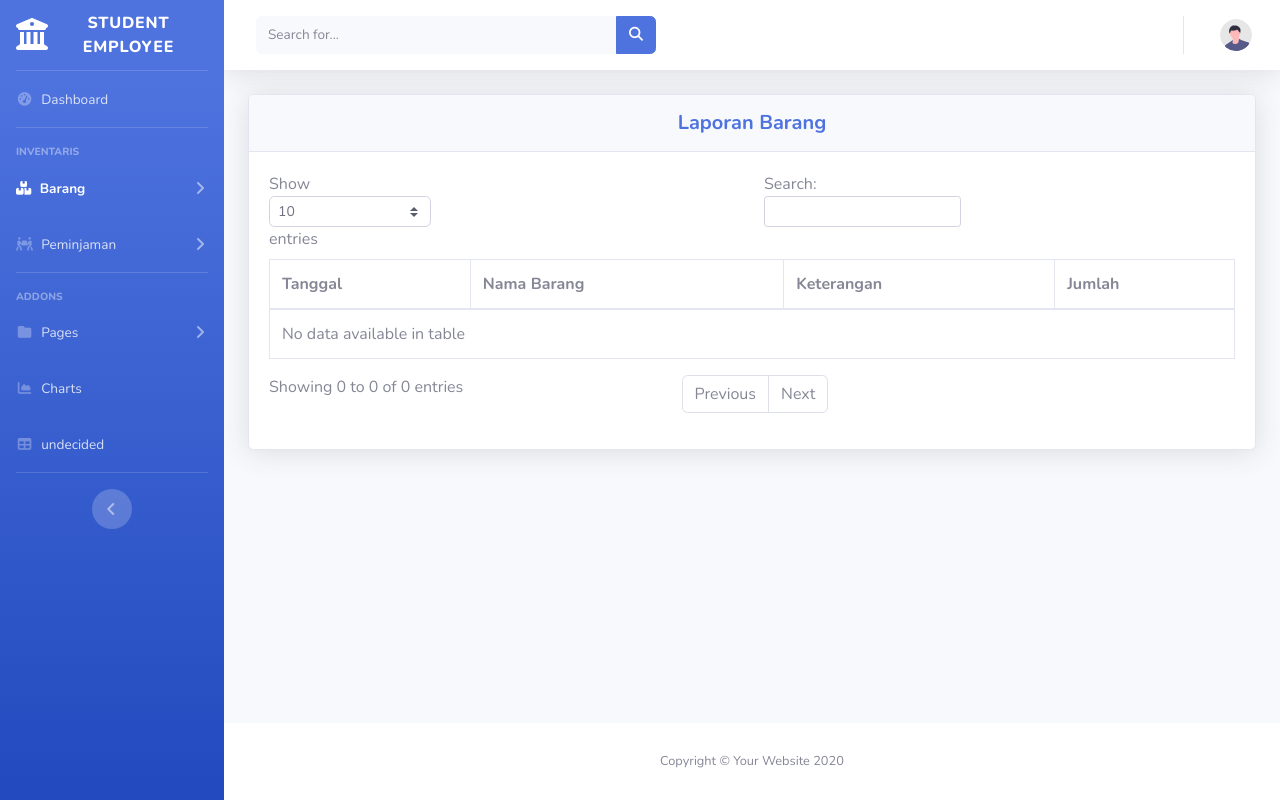
After one commit to fathanh004/inventaris-se, a CodeIgniter 4 app: template app/Views/history_page.php in a window 1280 px wide. The commit adds this page. Run offline with PHP 8.4 and a stand-in for CodeIgniter, Linux system fonts and the light colour scheme; the template is opened without the code that fills it, so the values that code supplies are empty; some libraries are stand-ins or nearby versions.

Commit message:
Add Laporang Barang

```diff
--- a/app/Config/Routes.php
+++ b/app/Config/Routes.php
@@ -39,6 +39,7 @@ $routes->get('/', 'Home::index');
 $routes->post('/login', 'Home::auth');
 $routes->get('/barang', 'CrudController::tampil_barang');
 $routes->get('/tambah', 'CrudController::tambah_barang');
+$routes->get('/laporan', 'CrudController::laporan_barang');
 $routes->post('/tambahaksi', 'CrudController::tambah_aksi');
 $routes->get('/logout', 'Home::logout');
 
--- /dev/null
+++ b/app/Views/history_page.php
@@ -0,0 +1,58 @@
+<?= $this->extend('layout/navbar'); ?>
+
+<?= $this->section('contentMain'); ?>
+
+<!-- Begin Page Content -->
+<div class="container-fluid">
+
+
+
+    <!-- DataTales Example -->
+    <div class="card shadow mb-4">
+        <div class="card-header py-3">
+            <h5 class="m-0 font-weight-bold text-primary text-center">Laporan Barang</h5>
+        </div>
+        <div class="card-body">
+            <div class="table-responsive">
+                <table class="table table-bordered" id="dataTable" width="100%" cellspacing="0">
+                    <thead>
+                        <tr>
+                            <th>Tanggal</th>
+                            <th>Nama Barang</th>
+                            <th>Keterangan</th>
+                            <th>Jumlah</th>
+                        </tr>
+                    </thead>
+                    </tfoot>
+                    <tbody>
+                        <?php
+                        $i = 0;
+                        foreach ($historyArr as $h) :?>
+
+                            <tr>
+                                <td><?= $h['tanggal']; ?></td>
+                                <?php foreach ($barang as $b) : ?>
+                                    <?php if ($h['barang_id'] == $b['barang_id']) : ?>
+                                        <td><?= $b['nama']; ?></td>
+                                    <?php endif; ?>
+                                <?php endforeach; ?>
+                                <td><?= $h['keterangan']; ?></td>
+                                <td><?= $h['jumlah']; ?></td>
+                            </tr>
+                        <?php
+                            $i++;
+                        endforeach; ?>
+                    </tbody>
+                </table>
+            </div>
+        </div>
+    </div>
+
+</div>
+<!-- /.container-fluid -->
+
+</div>
+<!-- End of Main Content -->
+
+
+<?= $this->endSection(); ?>
--- a/app/Views/layout/navbar.php
+++ b/app/Views/layout/navbar.php
@@ -38,24 +38,28 @@
 
             <!-- Nav Item - Pages Collapse Menu -->
             <li class="nav-item active">
-                <a class="nav-link" href="<?php echo site_url('barang') ?>">
-                    <i class="fas fa-fw fa-table"></i>
-                    <span>Tables</span></a>
+                <a class="nav-link collapsed" href="#" data-toggle="collapse" data-target="#collapseBarang" aria-expanded="true" aria-controls="collapseBarang">
+                    <i class="fa-solid fa-boxes-stacked"></i>
+                    <span>Barang</span>
+                </a>
+                <div id="collapseBarang" class="collapse" aria-labelledby="headingBarang" data-parent="#accordionSidebar">
+                    <div class="bg-white py-2 collapse-inner rounded">
+                        <a class="collapse-item" href="<?php echo site_url('barang') ?>">Daftar Barang</a>
+                        <a class="collapse-item" href="<?php echo site_url('laporan') ?>">Laporan Barang</a>
+                    </div>
+                </div>
             </li>
 
             <!-- Nav Item - Utilities Collapse Menu -->
             <li class="nav-item">
                 <a class="nav-link collapsed" href="#" data-toggle="collapse" data-target="#collapseUtilities" aria-expanded="true" aria-controls="collapseUtilities">
-                    <i class="fas fa-fw fa-wrench"></i>
-                    <span>Utilities</span>
+                    <i class="fa-solid fa-people-carry-box"></i>
+                    <span>Peminjaman</span>
                 </a>
                 <div id="collapseUtilities" class="collapse" aria-labelledby="headingUtilities" data-parent="#accordionSidebar">
                     <div class="bg-white py-2 collapse-inner rounded">
-                        <h6 class="collapse-header">Custom Utilities:</h6>
-                        <a class="collapse-item" href="utilities-color.html">Colors</a>
-                        <a class="collapse-item" href="utilities-border.html">Borders</a>
-                        <a class="collapse-item" href="utilities-animation.html">Animations</a>
-                        <a class="collapse-item" href="utilities-other.html">Other</a>
+                        <a class="collapse-item" href="utilities-color.html">Buat Peminjaman</a>
+                        <a class="collapse-item" href="utilities-border.html">History</a>
                     </div>
                 </div>
             </li>
```
Also changed, not shown: app/Controllers/CrudController.php (+32 -0 lines), app/Views/table_page.php (+15 -1 lines).
